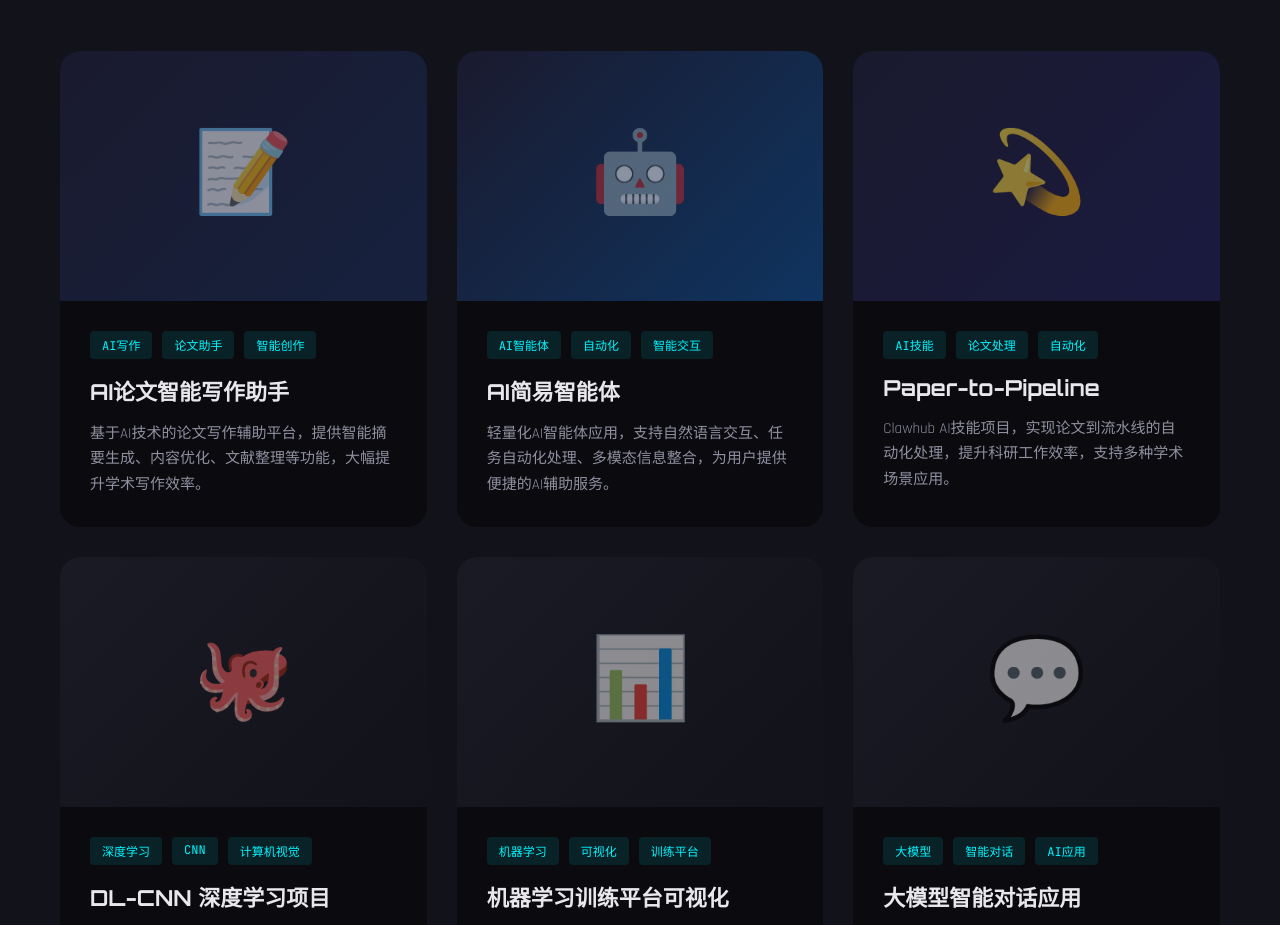
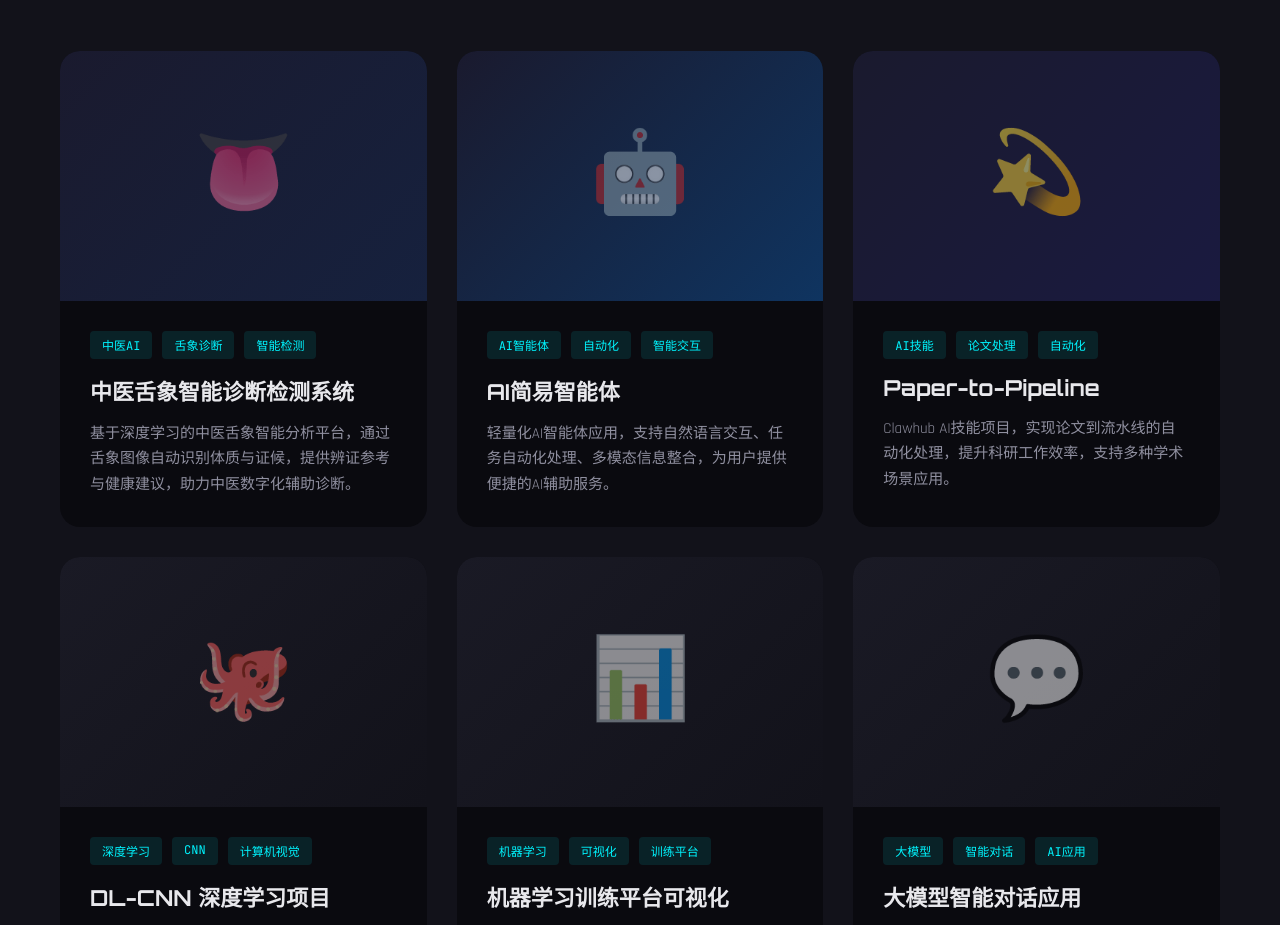
Before and after one commit to lhbzx1984/personal-blog, a plain HTML site: page index.html in a window 1280 px wide. Shown: the part 2360-3285 px from the top of the page. Drawn offline with Linux system fonts and the light colour scheme.

Commit message:
项目卡片更新：AI论文智能写作助手 -> 中医舌象智能诊断检测系统
修改开源项目区域第一张卡片，替换为中医舌象智能诊断检测系统，访问链接改为 http://175.24.226.170:7860

```diff
--- a/index.html
+++ b/index.html
@@ -2021,19 +2021,19 @@
             <div class="projects-grid">
                 <div class="project-card">
                     <div class="project-image">
-                        <span class="project-image-icon">📝</span>
+                        <span class="project-image-icon">👅</span>
                         <div class="project-overlay">
-                            <a href="https://art.smartfuture.asia/" target="_blank">访问项目</a>
+                            <a href="http://175.24.226.170:7860" target="_blank">访问项目</a>
                         </div>
                     </div>
                     <div class="project-content">
                         <div class="project-tags">
-                            <span class="project-tag">AI写作</span>
-                            <span class="project-tag">论文助手</span>
-                            <span class="project-tag">智能创作</span>
-                        </div>
-                        <h3 class="project-title">AI论文智能写作助手</h3>
-                        <p class="project-desc">基于AI技术的论文写作辅助平台，提供智能摘要生成、内容优化、文献整理等功能，大幅提升学术写作效率。</p>
+                            <span class="project-tag">中医AI</span>
+                            <span class="project-tag">舌象诊断</span>
+                            <span class="project-tag">智能检测</span>
+                        </div>
+                        <h3 class="project-title">中医舌象智能诊断检测系统</h3>
+                        <p class="project-desc">基于深度学习的中医舌象智能分析平台，通过舌象图像自动识别体质与证候，提供辨证参考与健康建议，助力中医数字化辅助诊断。</p>
                     </div>
                 </div>
                 <div class="project-card">
```
